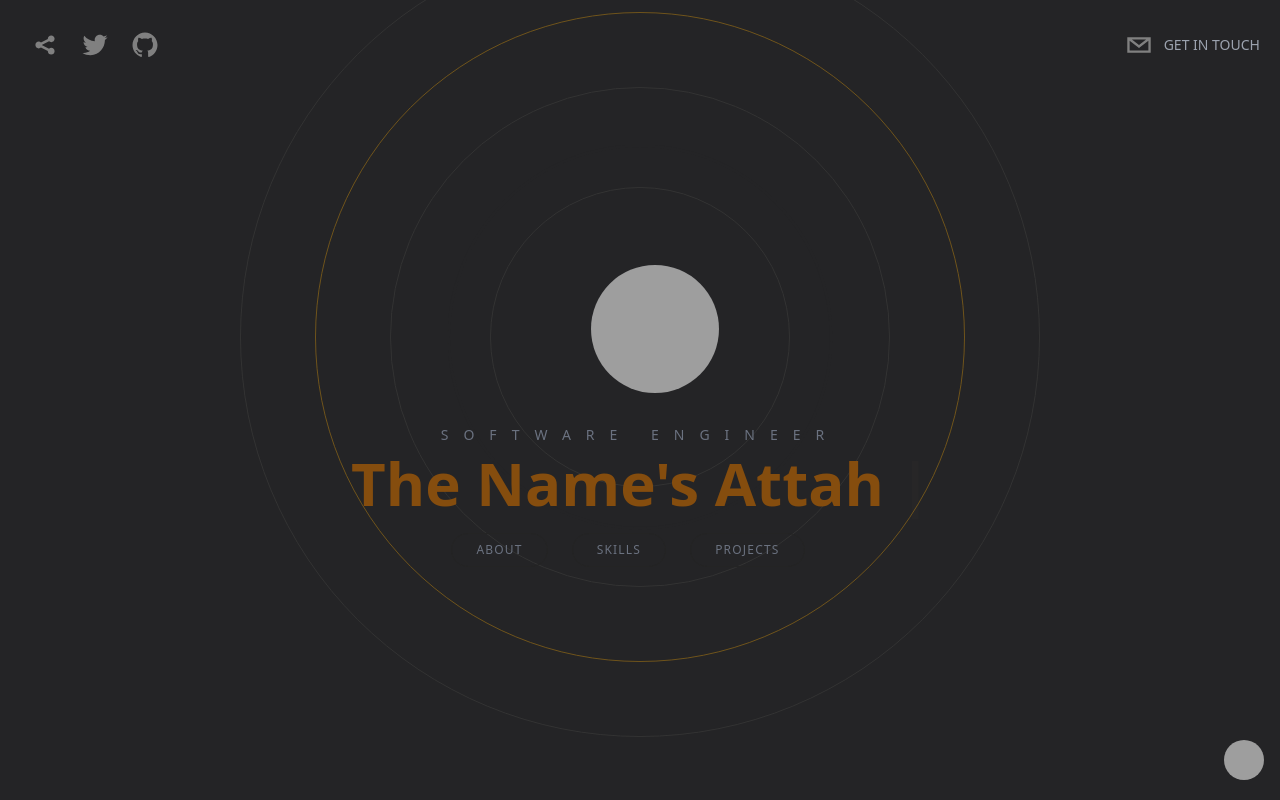
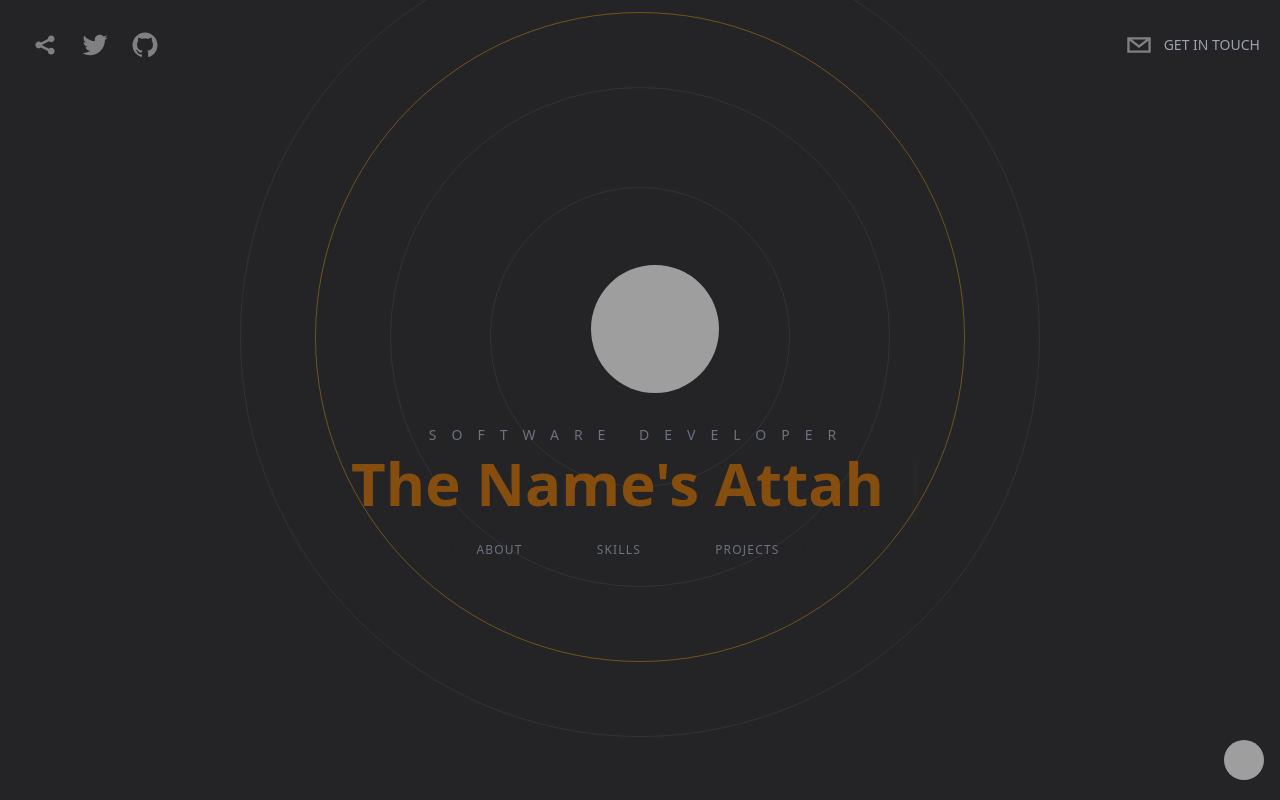
Before and after one commit to Attahsosah/Portfolio2, a Next.js app: page / in a window 1280 px wide. Built offline with nearby package versions, Linux system fonts and the light colour scheme; grey boxes are pictures that could not be loaded.

Commit message:
portfolio fixing bugs2

```diff
--- a/components/Hero.tsx
+++ b/components/Hero.tsx
@@ -52,7 +52,7 @@ function Hero({}: Props) {
         />
 
       <div className='z-20'>
-        <h2 className='text-sm uppercase text-gray-500 pb-2 tracking-[15px]'>Software Engineer</h2>
+        <h2 className='text-sm uppercase text-gray-500 pb-2 tracking-[15px]'>Software Developer</h2>
       <h1 className='text-5xl lg:text-6xl font-semibold px-10'>
         <span className='mr-3 text-yellow-800'>{text}</span>
         <Cursor cursorColor='#F7AB8A' />
```
